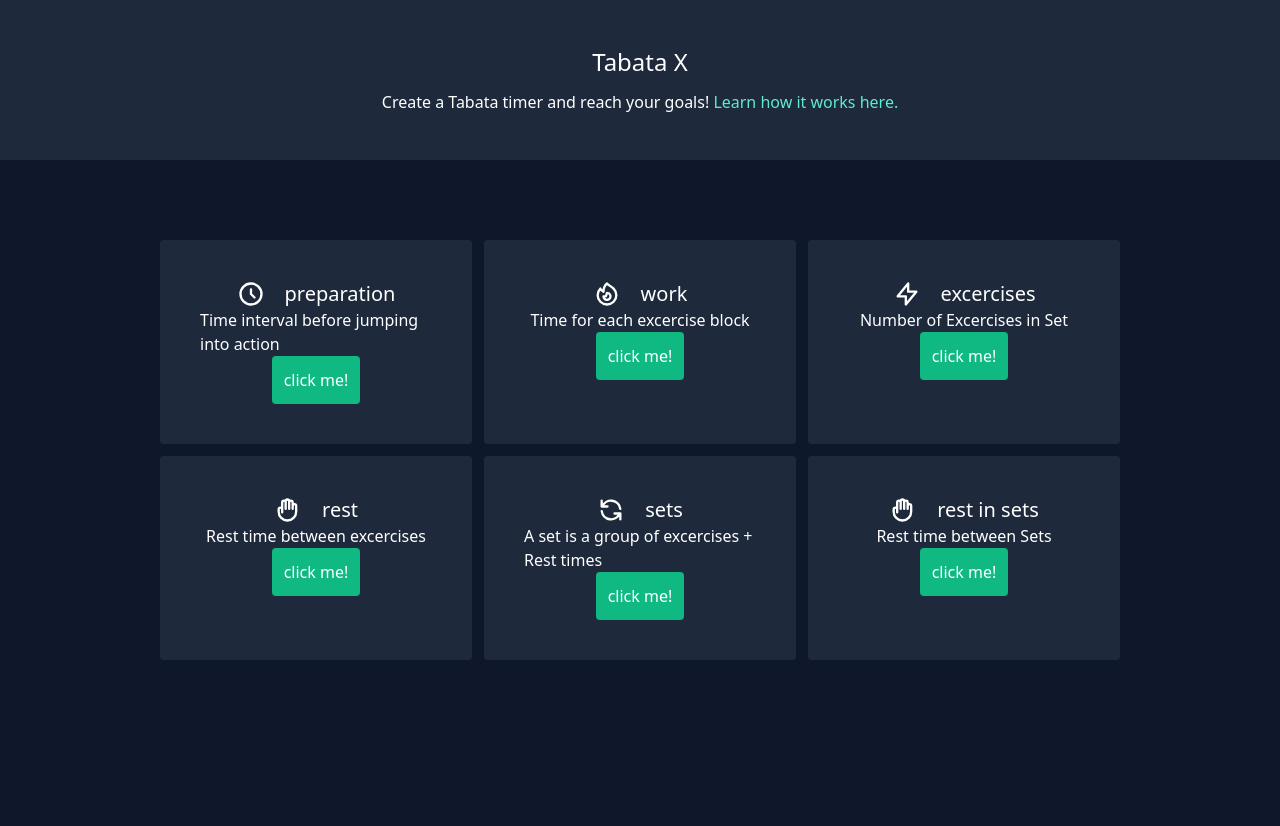
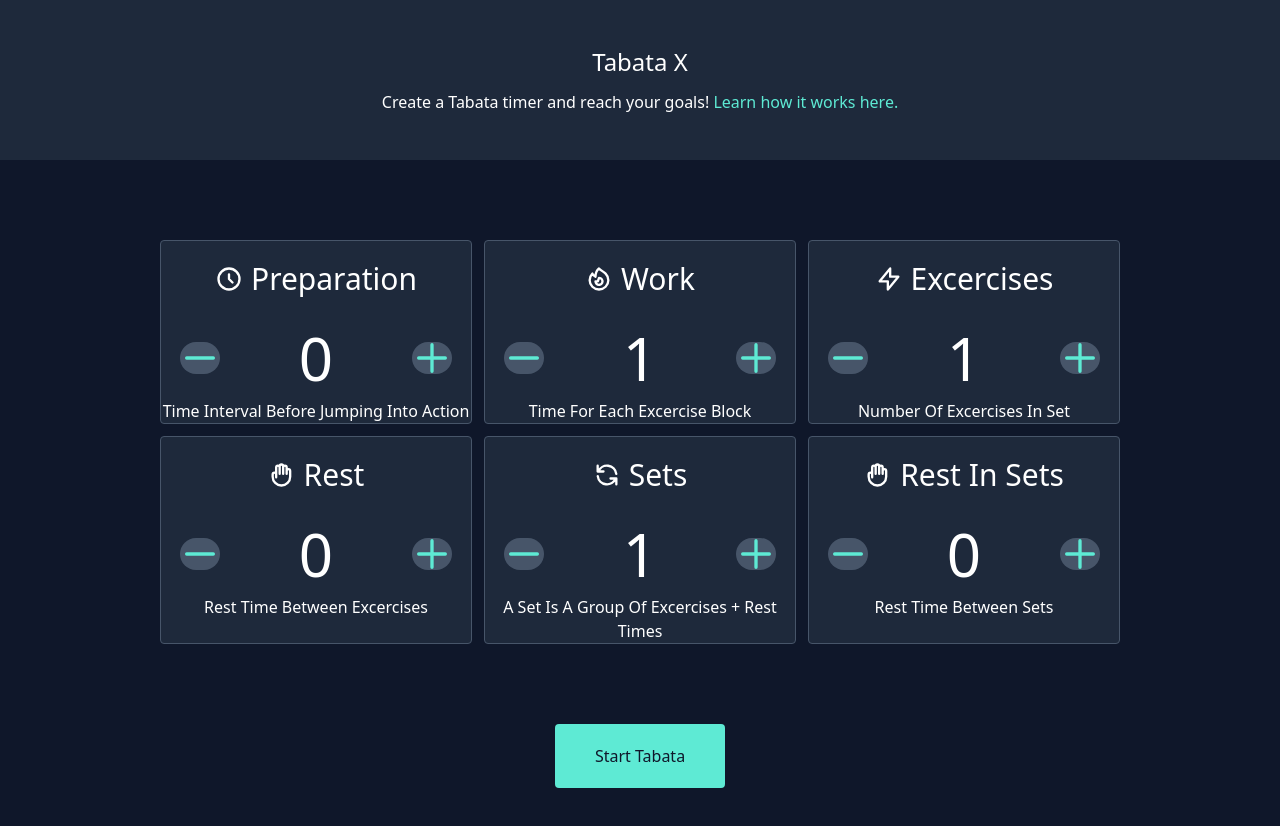
Before and after one commit to falvarezco/upfiit, a React (Vite) app: page / in a window 1280 px wide. Shown: the top 826 px of the page. Before the commit the page ends 800 px from the top, so only its background shows below. Built offline with nearby package versions, Linux system fonts and the light colour scheme.

Commit message:
Addition high fidelity UI for Tabata config screen

```diff
--- a/package.json
+++ b/package.json
@@ -11,6 +11,7 @@
     "build": "parcel build"
   },
   "devDependencies": {
+    "@redux-devtools/core": "^3.12.0",
     "@types/react": "^18.0.9",
     "@types/react-dom": "^18.0.3",
     "autoprefixer": "^10.4.7",
--- a/src/components/ConfigCard.tsx
+++ b/src/components/ConfigCard.tsx
@@ -1,11 +1,17 @@
-import {FC} from 'react';
+import {FC, useState} from 'react';
 import {
   ClockIcon,
   FireIcon,
   LightningBoltIcon,
   HandIcon,
   RefreshIcon,
+  MinusIcon,
+  PlusIcon,
 } from '@heroicons/react/outline';
+
+const BUTTON_CLASSES = 'w-8 h-8 min-w-10 flex items-center justify-center hover:bg-slate-700 bg-slate-600 rounded-full transition ease-in-out delay-50 cursor-pointer';
+const BUTTON_ICON_CLASSES = 'stroke-teal-300';
+const ICON_CLASSES = 'h-7x w-7 text-white';
 
 interface ConfigCardProps {
   icon: string;
@@ -13,33 +19,76 @@ interface ConfigCardProps {
   description: string,
   onUpdate: Function,
 }
-
+// TODO: Test this
 const getIconComponent = (icon: string) => {
   switch (icon) {
     case 'clock':
-      return <ClockIcon className='h-7x w-7 text-white'/>
+      return <ClockIcon className={ICON_CLASSES}/>
     case 'fire':
-      return <FireIcon className='h-7x w-7 text-white'/>
+      return <FireIcon className={ICON_CLASSES}/>
     case 'lightning':
-      return <LightningBoltIcon className='h-7x w-7 text-white'/>
+      return <LightningBoltIcon className={ICON_CLASSES}/>
     case 'hand':
-      return <HandIcon className='h-7x w-7 text-white'/>
+      return <HandIcon className={ICON_CLASSES}/>
     case 'refresh':
-      return <RefreshIcon className='h-7x w-7 text-white'/>
+      return <RefreshIcon className={ICON_CLASSES}/>
     default:
       return;
   }
 }
 
+// TODO: Test this
 const ConfigCard: FC<ConfigCardProps> = ({icon, title, description, onUpdate}): JSX.Element => {
+  const hasInitializedVal: boolean = title === 'sets' || title === 'work' || title === 'excercises';
+  const [currentValue, setValue] = hasInitializedVal ? useState(1) : useState(0);
+
+  // TODO: Test this
+  const buttonUpdateValue = (e: any, isMin?: boolean | undefined) => {
+    e.preventDefault();
+    let newValue: number;
+
+    if (isMin) {
+      newValue = currentValue === 0 ? 0 : (hasInitializedVal && currentValue === 1 ? 1 : currentValue - 1);
+    } else {
+      newValue = currentValue + 1;
+    }
+    setValue(newValue)
+    onUpdate(newValue);
+  }
+
+  // TODO: Test this
+  const inputUpdate = ({target: {value}}: any) => {
+    let newValue: number;
+
+    if (value === '0' && hasInitializedVal) {
+      newValue = 1;
+    } else {
+      newValue = parseInt(value);
+    }
+
+    setValue(newValue);
+    onUpdate(newValue);
+  }
+
   return (
-    <div className="w-auto p-10 flex flex-col items-center bg-slate-800 rounded">
-      <header className='flex'>
+    <div className="w-auto py-[27] px-[17] flex flex-col items-center bg-slate-800 border border-slate-600 rounded">
+      <header className='flex my-5'>
         {getIconComponent(icon)}
-        <h1 className="text-white text-xl ml-5">{title}</h1>
+        <h1 className="text-white text-3xl ml-2 capitalize select-none">{title}</h1>
       </header>
-      <p className='text-white'>{description}</p>
-      <button className='text-white rounded hover:bg-emerald-700 bg-emerald-500 p-3 transition ease-in-out delay-50 cursor-pointer' onClick={() => onUpdate(title)}>click me!</button>
+      <div className='flex justify-center space-x-4 items-center my-[35]'>
+        <a className={BUTTON_CLASSES} onClick={(e) => buttonUpdateValue(e, true)}>
+          <MinusIcon className={BUTTON_ICON_CLASSES}/>
+        </a>
+        <input className='flex-initial w-40 bg-transparent text-white text-6xl text-center focus:outline-none'
+          type="number" value={currentValue}
+          onChange={(e) => inputUpdate(e)}/>
+          {/* TODO: VALIDATE EMPTY VALUES */}
+        <a className={BUTTON_CLASSES} onClick={(e) => buttonUpdateValue(e)}>
+          <PlusIcon className={BUTTON_ICON_CLASSES}/>
+        </a>
+      </div>
+      <p className='text-white text-center capitalize select-none'>{description}</p>
     </div>
   )
 }
--- a/src/main.css
+++ b/src/main.css
@@ -1,3 +1,16 @@
 @tailwind base;
 @tailwind components;
 @tailwind utilities;
+
+/* Prevent Number Input Fields To Have Arrows */
+/* Chrome, Safari, Edge, Opera */
+input::-webkit-outer-spin-button,
+input::-webkit-inner-spin-button {
+  -webkit-appearance: none;
+  margin: 0;
+}
+
+/* Firefox */
+input[type=number] {
+  -moz-appearance: textfield;
+}
--- a/src/pages/Config.tsx
+++ b/src/pages/Config.tsx
@@ -1,4 +1,3 @@
-import { Formik, Form, Field } from 'formik';
 import ConfigCard from '../components/ConfigCard';
 
 interface ConfigCardData {
@@ -41,17 +40,8 @@ const CARDS: ConfigCardData[] = [
 ]
 
 const Config = () => {
-  const initialForm = {
-    preparation: 0,
-    work: 0,
-    restBetweenCycles: 0,
-    cycles: 0,
-    sets: 0,
-    restBetweenSets: 0,
-    coolDown: 0,
-  }
-  const handleSubmit = (values, setSubmitting) => console.log(values);
-  const onHandleCardUpdate = (type: string) => console.log(type)
+
+  const onHandleCardUpdate = (value: string) => console.log(value)
   return (
     <div className='flex items-center h-inherit flex-col'>
       <header className="w-full dark:bg-slate-800 h-40 flex items-center justify-center">
@@ -63,45 +53,7 @@ const Config = () => {
       <div className='m-20 w-9/12 grid grid-cols-3 gap-3'>
         {CARDS.map(card => <ConfigCard {...card} onUpdate={onHandleCardUpdate}/>)}
       </div>
-      {/* <Formik initialValues={initialForm} onSubmit={handleSubmit}>
-        {({isSubmitting}) => (
-          <Form>
-            <div className='w-100 flex flex-col items-center p-20 mb-10 dark:bg-slate-800 rounded'>
-              <div className="flex m-10 items-start">
-                <label className="text-white pr-5" htmlFor="preparation">Preparation (Seconds):</label>
-                <Field type="number" min="0" id="preparation" name="preparation" />
-              </div>
-              <div className="flex m-10 items-start">
-                <label className="text-white pr-5" htmlFor="preparation">Work (Seconds):</label>
-                <Field type="number" min="1" value="1" id="work" name="work" />
-              </div>
-              <div className="flex m-10 items-start">
-                <label className="text-white pr-5" htmlFor="preparation">Rest Between Cycles (Seconds):</label>
-                <Field type="number" min="0" id="restBetweenCycles" name="restBetweenCycles" />
-              </div>
-              <div className="flex m-10 items-start">
-                <label className="text-white pr-5" htmlFor="preparation">Cycles:</label>
-                <Field type="number" min="0" id="cycles" name="cycles" />
-              </div>
-              <div className="flex m-10 items-start">
-                <label className="text-white pr-5" htmlFor="preparation">Sets:</label>
-                <Field type="number" min="1" value="1" id="sets" name="sets" />
-              </div>
-              <div className="flex m-10 items-start">
-                <label className="text-white pr-5" htmlFor="preparation">Rest Between Sets (Seconds):</label>
-                <Field type="number" min="0" id="restBetweenSets" name="restBetweenSets" />
-              </div>
-              <div className="flex m-10 items-start">
-                <label className="text-white pr-5" htmlFor="preparation">Cool Down (Seconds):</label>
-                <Field type="number" min="0" id="coolDown" name="coolDown" />
-              </div>
-              <button className='text-white rounded hover:bg-emerald-700 bg-emerald-500 p-5 transition ease-in-out delay-50 cursor-pointer' type="submit" disabled={isSubmitting}>
-                Start Tabata!
-              </button>
-            </div>
-          </Form>
-        )}
-      </Formik> */}
+      <button className='px-10 py-5 mb-20 bg-teal-300 hover:bg-teal-400 text-slate-900 rounded select-none text-bold transition ease-in-out delay-50 cursor-pointer'>Start Tabata</button>
     </div>
   )
 }
```
Also changed, not shown: 1 other file (tests, documents, lock files or other folders).
